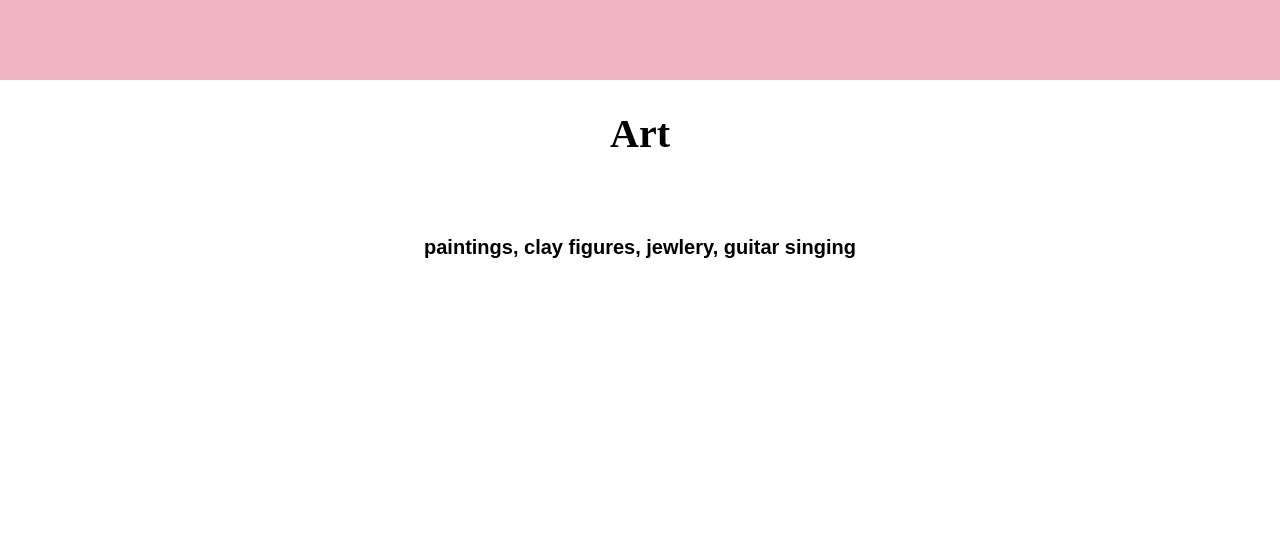
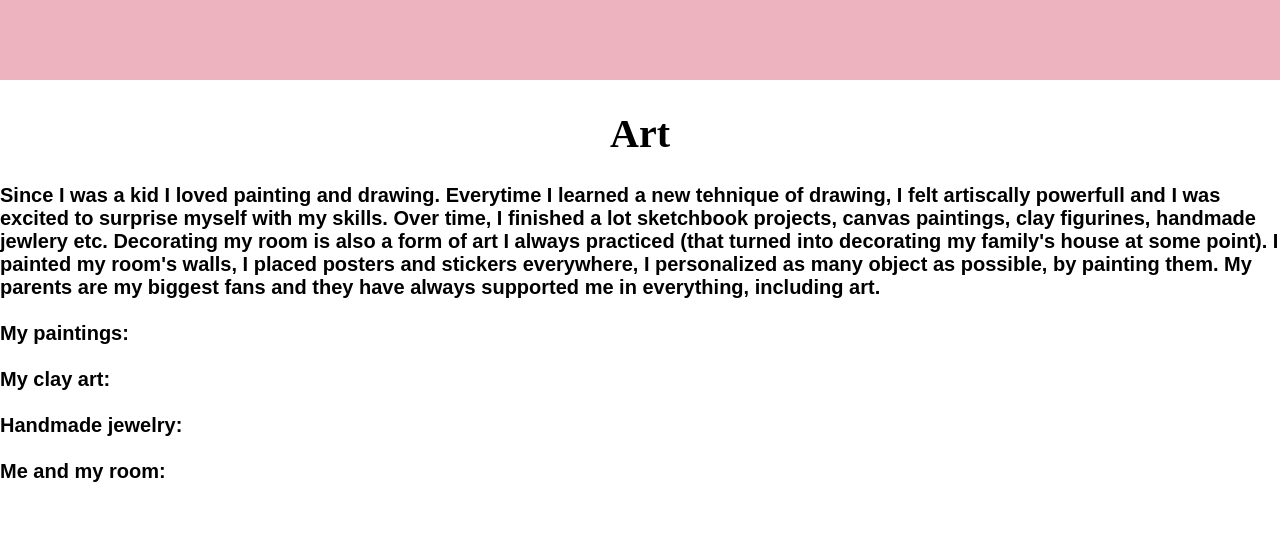
Before and after one commit to biclesanu/biclesanu.github.io, a plain HTML site: page art.html in a window 1280 px wide. Drawn offline with Linux system fonts and the light colour scheme.

Commit message:
Update art.html

```diff
--- a/art.html
+++ b/art.html
@@ -14,10 +14,22 @@
                 <center>
                     <div class="space1"></div>
                      <h1>Art</h1>
-                     <br></br>
-                     <h2>paintings, clay figures, jewlery, guitar singing</h2>
+                    </center>
+                     <h2 class="spacesides">
+                        Since I was a kid I loved painting and drawing. Everytime I learned a new tehnique of drawing, I felt artiscally powerfull and I was excited to surprise myself with my skills. Over time, I finished a lot sketchbook projects, canvas paintings, clay figurines, handmade jewlery etc. Decorating my room is also a form of art I always practiced (that turned into decorating my family's house at some point). I painted my room's walls, I placed posters and stickers everywhere, I personalized as many object as possible, by painting them. My parents are my biggest fans and they have always supported me in everything, including art.
+                        <br></br>
+                        My paintings:
+                        <br></br>
+                        My clay art:
+                        <br></br>
+                        Handmade jewelry:
+                        <br></br>
+                        Me and my room:
+                        <br></br>
+                        <br></br>
 
-                </center>
+                    </h2>
+
             </div>
 
         </div>
```
